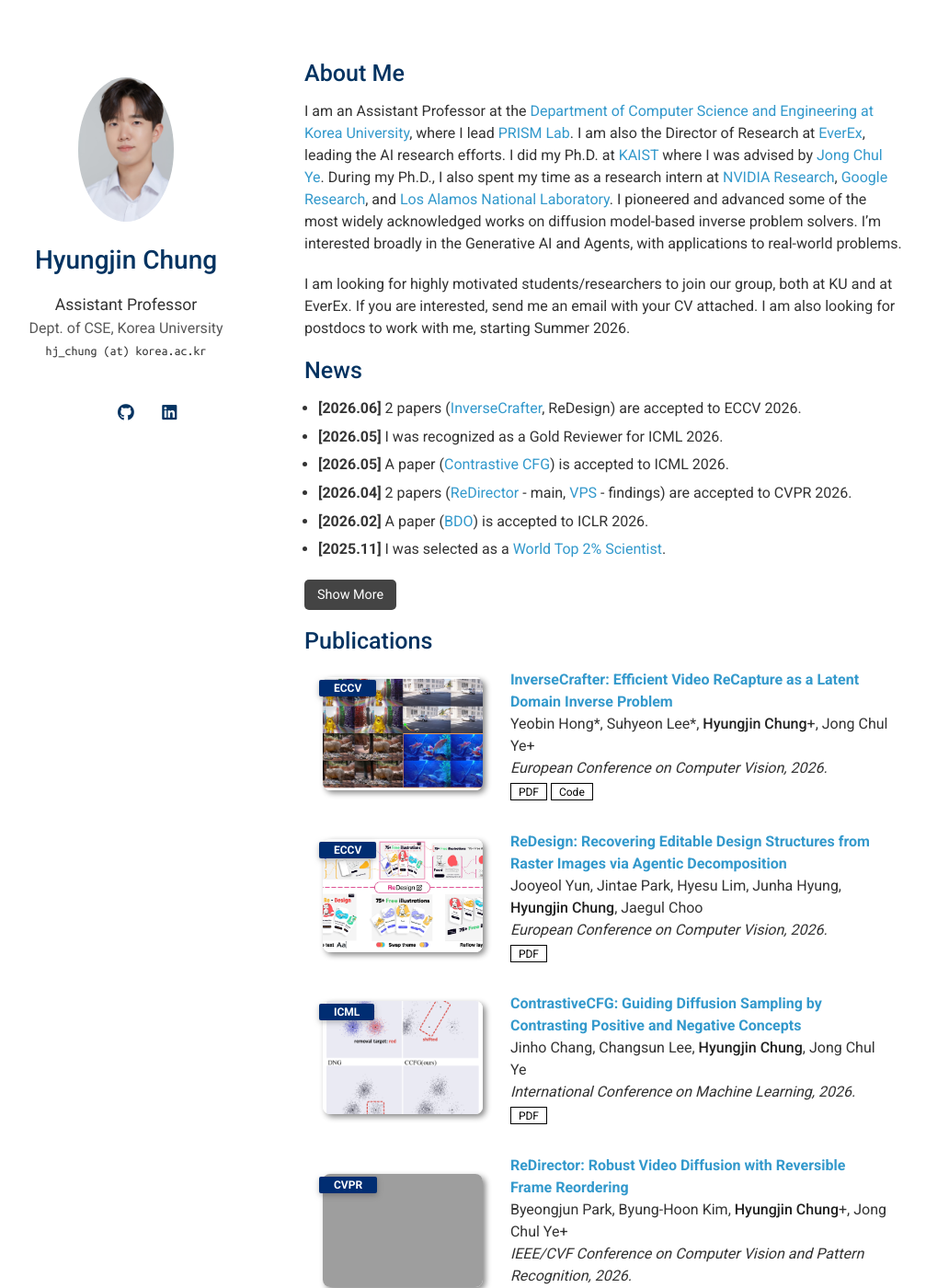
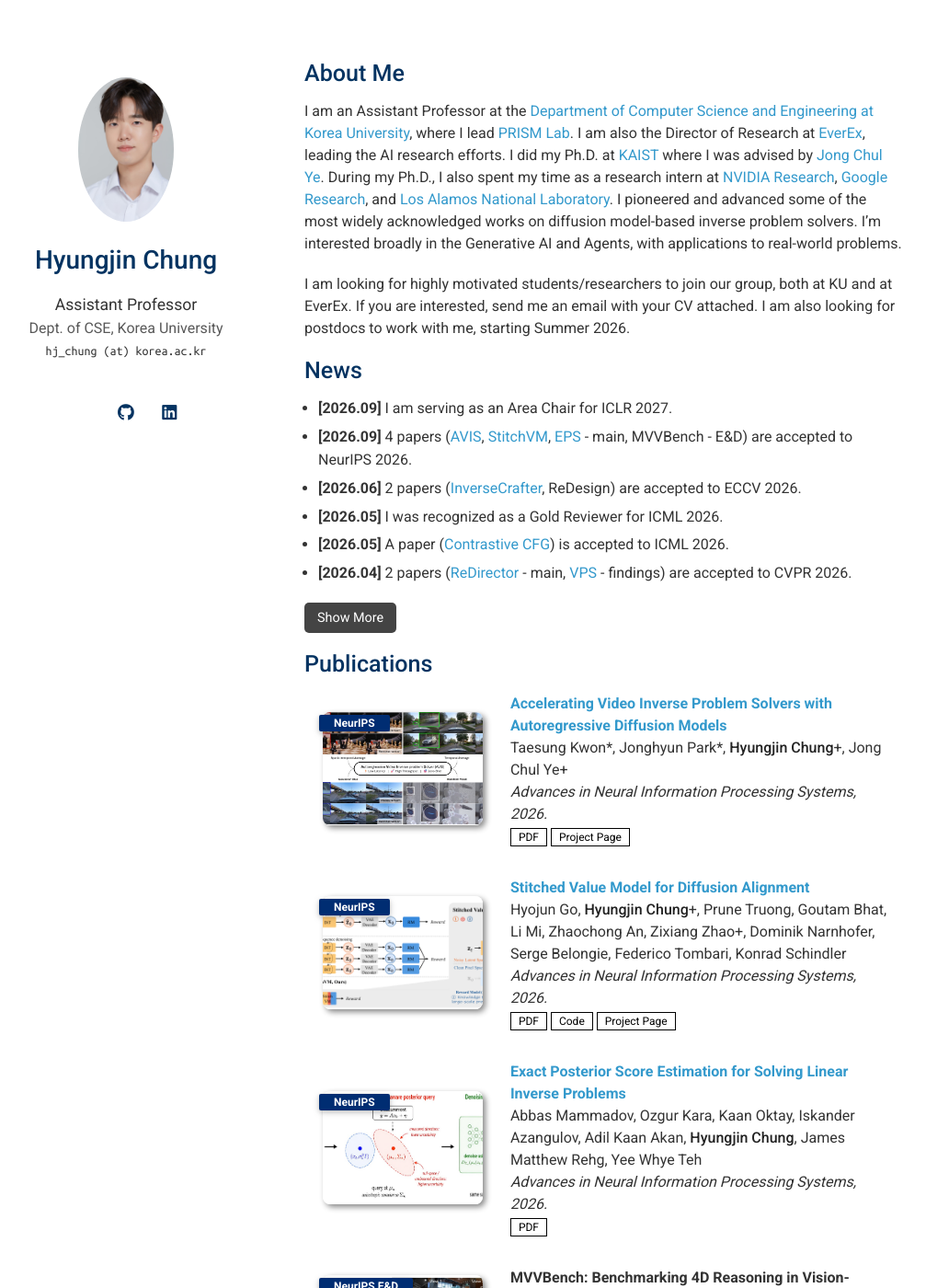
Before and after one commit to hyungjin-chung/hyungjin-chung.github.io, a Jekyll site: the page built from index.md, in a window 1280 px wide and 1400 px high. Shown: the whole window at 92% size, without its empty margins (139-1146 px from the left). Built offline with Jekyll 4.4.1, drawn with Linux system fonts in a browser that asks for light colours; a style sheet for code colours, icons or effects is not loaded; some of the changed text lies outside the part shown; grey boxes are pictures that could not be loaded.

Commit message:
neurips 2026, iclr 2027 ac
- News: 4 papers accepted to NeurIPS 2026 (AVIS, StitchVM, EPS, MVVBench), Area Chair for ICLR 2027
- Publications: add the 4 NeurIPS 2026 papers with teaser figures
- Update CV and PRISM Lab link (prism.korea.ac.kr)

Co-Authored-By: Claude Opus 5.5 (1M context) <noreply@anthropic.com>

```diff
--- a/_data/publications.yml
+++ b/_data/publications.yml
@@ -1,4 +1,34 @@
 main:
+  - title: "Accelerating Video Inverse Problem Solvers with Autoregressive Diffusion Models"
+    authors: Taesung Kwon*, Jonghyun Park*, <strong>Hyungjin Chung</strong>+, Jong Chul Ye+
+    conference_short: NeurIPS
+    conference: Advances in Neural Information Processing Systems, 2026.
+    pdf: https://arxiv.org/abs/2605.20624
+    page: https://avis-project.github.io/
+    image: /assets/img/publications/2026/avis.jpg
+
+  - title: "Stitched Value Model for Diffusion Alignment"
+    authors: Hyojun Go, <strong>Hyungjin Chung</strong>+, Prune Truong, Goutam Bhat, Li Mi, Zhaochong An, Zixiang Zhao+, Dominik Narnhofer, Serge Belongie, Federico Tombari, Konrad Schindler
+    conference_short: NeurIPS
+    conference: Advances in Neural Information Processing Systems, 2026.
+    pdf: https://arxiv.org/abs/2605.19804
+    code: https://github.com/prs-eth/StitchVM
+    page: https://gohyojun15.github.io/StitchVM/
+    image: /assets/img/publications/2026/stitchvm.png
+
+  - title: "Exact Posterior Score Estimation for Solving Linear Inverse Problems"
+    authors: Abbas Mammadov, Ozgur Kara, Kaan Oktay, Iskander Azangulov, Adil Kaan Akan, <strong>Hyungjin Chung</strong>, James Matthew Rehg, Yee Whye Teh
+    conference_short: NeurIPS
+    conference: Advances in Neural Information Processing Systems, 2026.
+    pdf: https://arxiv.org/abs/2606.17048
+    image: /assets/img/publications/2026/eps.jpg
+
+  - title: "MVVBench: Benchmarking 4D Reasoning in Vision-Language Models"
+    authors: <strong>Hyungjin Chung*</strong>, Byeongjun Park*, Joonseok Lee, Hojun Kim, Jaeho Choi, Byung-Hoon Kim
+    conference_short: NeurIPS E&D
+    conference: Advances in Neural Information Processing Systems (Evaluations & Datasets Track), 2026.
+    image: /assets/img/publications/2026/mvvbench.jpg
+
   - title: "InverseCrafter: Efficient Video ReCapture as a Latent Domain Inverse Problem"
     authors: Yeobin Hong*, Suhyeon Lee*, <strong>Hyungjin Chung</strong>+, Jong Chul Ye+
     conference_short: ECCV
--- a/_includes/publications.md
+++ b/_includes/publications.md
@@ -16,7 +16,7 @@
     {% endif %}
   </div>
   <div class="col-sm-9" style="position: relative;padding-right: 15px;padding-left: 20px;">
-      <div class="title"><a href="{{ link.pdf }}">{{ link.title }}</a></div>
+      <div class="title">{% if link.pdf %}<a href="{{ link.pdf }}">{{ link.title }}</a>{% else %}{{ link.title }}{% endif %}</div>
       <div class="author">{{ link.authors }}</div>
       <div class="periodical"><em>{{ link.conference }}</em>
       </div>
--- a/index.md
+++ b/index.md
@@ -4,20 +4,22 @@ layout: homepage
 
 ## About Me
 
-I am an Assistant Professor at the [Department of Computer Science and Engineering at Korea University](https://cs.korea.edu/en_cs/index.do), where I lead [PRISM Lab](https://ku-prism-lab.github.io/). I am also the Director of Research at [EverEx](https://everex.kr/), leading the AI research efforts. I did my Ph.D. at [KAIST](https://www.kaist.ac.kr/en/) where I was advised by [Jong Chul Ye](https://bispl.weebly.com/professor.html). During my Ph.D., I also spent my time as a research intern at [NVIDIA Research](https://www.nvidia.com/en-us/research/), [Google Research](https://research.google/), and [Los Alamos National Laboratory](https://www.lanl.gov/). I pioneered and advanced some of the most widely acknowledged works on diffusion model-based inverse problem solvers. I'm interested broadly in the Generative AI and Agents, with applications to real-world problems.
+I am an Assistant Professor at the [Department of Computer Science and Engineering at Korea University](https://cs.korea.edu/en_cs/index.do), where I lead [PRISM Lab](http://prism.korea.ac.kr/). I am also the Director of Research at [EverEx](https://everex.kr/), leading the AI research efforts. I did my Ph.D. at [KAIST](https://www.kaist.ac.kr/en/) where I was advised by [Jong Chul Ye](https://bispl.weebly.com/professor.html). During my Ph.D., I also spent my time as a research intern at [NVIDIA Research](https://www.nvidia.com/en-us/research/), [Google Research](https://research.google/), and [Los Alamos National Laboratory](https://www.lanl.gov/). I pioneered and advanced some of the most widely acknowledged works on diffusion model-based inverse problem solvers. I'm interested broadly in the Generative AI and Agents, with applications to real-world problems.
 
 I am looking for highly motivated students/researchers to join our group, both at KU and at EverEx. If you are interested, send me an email with your CV attached. I am also looking for postdocs to work with me, starting Summer 2026.
 
 ## News
 
 <ul id="news-list">
+  <li><b>[2026.09]</b> I am serving as an Area Chair for ICLR 2027.</li>
+  <li><b>[2026.09]</b> 4 papers (<a href="https://arxiv.org/abs/2605.20624">AVIS</a>, <a href="https://arxiv.org/abs/2605.19804">StitchVM</a>, <a href="https://arxiv.org/abs/2606.17048">EPS</a> - main, MVVBench - E&D) are accepted to NeurIPS 2026.</li>
   <li><b>[2026.06]</b> 2 papers (<a href="https://arxiv.org/abs/2512.05672">InverseCrafter</a>, ReDesign) are accepted to ECCV 2026.</li>
   <li><b>[2026.05]</b> I was recognized as a Gold Reviewer for ICML 2026.</li>
   <li><b>[2026.05]</b> A paper (<a href="https://arxiv.org/abs/2411.17077">Contrastive CFG</a>) is accepted to ICML 2026.</li>
   <li><b>[2026.04]</b> 2 papers (<a href="https://arxiv.org/abs/2511.19827">ReDirector</a> - main, <a href="https://arxiv.org/abs/2509.08016">VPS</a> - findings) are accepted to CVPR 2026.</li>
-  <li><b>[2026.02]</b> A paper (<a href="https://openreview.net/forum?id=N51nP3TBwR">BDO</a>) is accepted to ICLR 2026.</li>
-  <li><b>[2025.11]</b> I was selected as a <a href="https://www.elsevier.com/ko-kr/promotions/worlds-top-researchers">World Top 2% Scientist</a>.</li>
   <div id="more-news" style="display: none;">
+    <li><b>[2026.02]</b> A paper (<a href="https://openreview.net/forum?id=N51nP3TBwR">BDO</a>) is accepted to ICLR 2026.</li>
+    <li><b>[2025.11]</b> I was selected as a <a href="https://www.elsevier.com/ko-kr/promotions/worlds-top-researchers">World Top 2% Scientist</a>.</li>
     <li><b>[2025.10]</b> A paper (<a href="https://arxiv.org/abs/2504.01689">InvFusion</a>) is accepted to NeurIPS 2025.</li>
     <li><b>[2025.06]</b> 3 papers (<a href="https://arxiv.org/abs/2503.12024">SteerX</a>, <a href="https://arxiv.org/abs/2503.15855">VideoRFSplat</a>, <a href="https://arxiv.org/abs/2411.06869">CapeLLM</a>) are accepted to ICCV 2025.</li>
     <li><b>[2025.03]</b> A paper (<a href="https://arxiv.org/abs/2411.15265">FreeMCG</a>) is accepted to CVPR 2025.</li>
```
Also changed, not shown: assets/img/publications/2026/avis.jpg (added), assets/img/publications/2026/eps.jpg (added), assets/img/publications/2026/mvvbench.jpg (added), assets/img/publications/2026/stitchvm.png (added), 1 other file.
